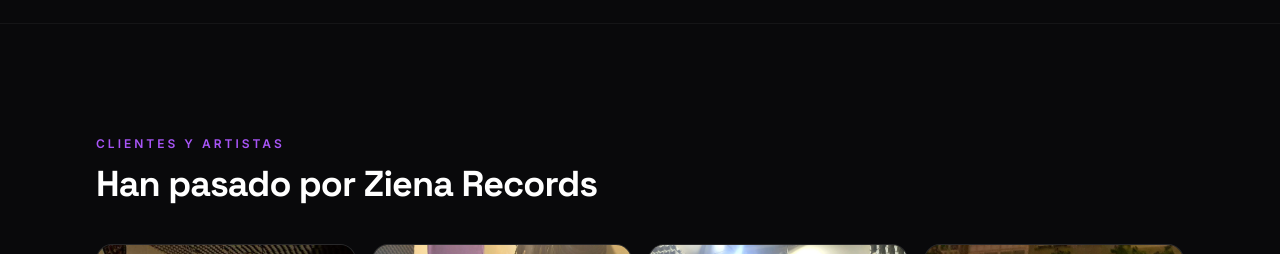
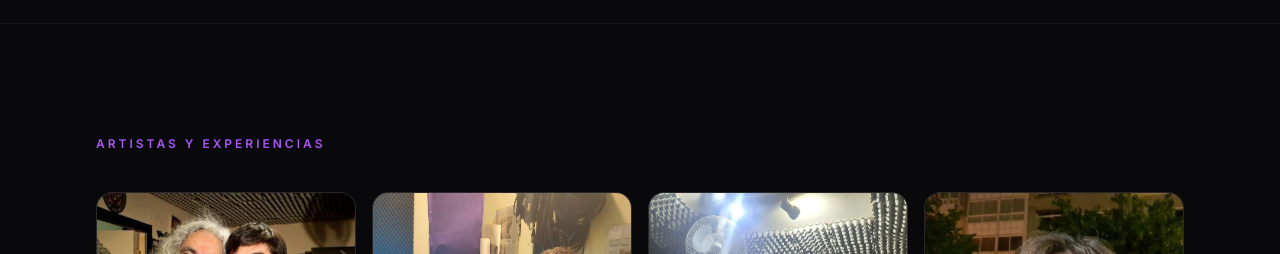
Before and after one commit to IagoSainza/ziena-records, a Next.js app: page / in a window 1280 px wide. Shown: the part 3960-4214 px from the top of the page. Built offline with nearby package versions, Linux system fonts and the light colour scheme.

Commit message:
Cambia título de la sección de artistas

```diff
--- a/src/app/page.tsx
+++ b/src/app/page.tsx
@@ -821,8 +821,7 @@ function ArtistPhotosSection() {
   return (
     <section id="clientes" className="border-t border-white/5 py-20 sm:py-28">
       <div className="mx-auto max-w-6xl px-4 sm:px-6 lg:px-8">
-        <SectionLabel>Clientes y artistas</SectionLabel>
-        <SectionTitle>Han pasado por Ziena Records</SectionTitle>
+        <SectionLabel>Artistas y experiencias</SectionLabel>
 
         <div className="mt-10 grid grid-cols-2 gap-4 sm:grid-cols-3 lg:grid-cols-4">
           {photos.map((n) => (
```
